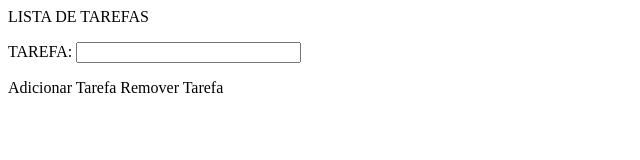
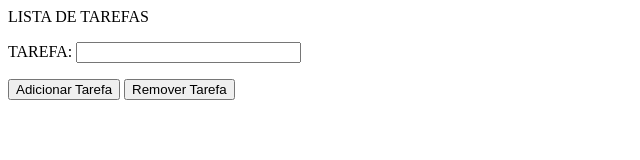
Before and after one commit to Empresa-Pessoal-Tamashiro/Projeto, a plain HTML site: page index.html in a window 1280 px wide. Shown: the whole page, without its empty margins (0-640 px from the left). Drawn offline with Linux system fonts and the light colour scheme.

Commit message:
2- Erro de sintaxe no button linha 17 e 18

```diff
--- a/index.html
+++ b/index.html
@@ -14,8 +14,8 @@
     <input type="text" id="task" size="25px">
   </p>
   <div>
-    <buttom id="btnAdicionar" onclic="adcionaTarefa()">Adicionar Tarefa</button>
-    <buttom id="btnRemover" onclic="removeTarefa()">Remover Tarefa</button>
+    <button id="btnAdicionar" onclic="adcionaTarefa()">Adicionar Tarefa</button>
+    <button id="btnRemover" onclic="removeTarefa()">Remover Tarefa</button>
   </div>
 
 
```
